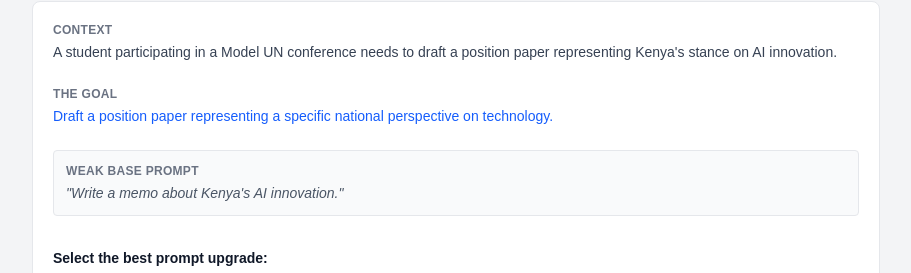
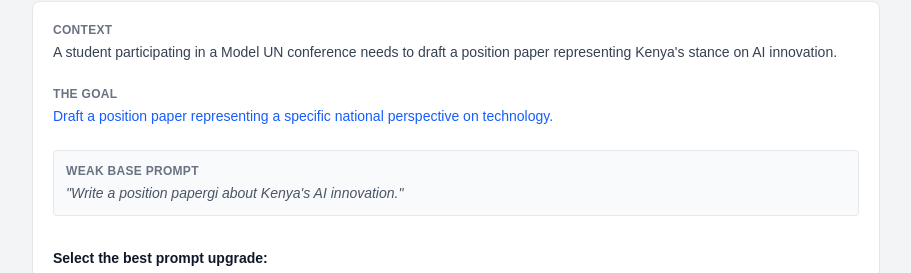
Before and after one commit to catebarry/ai-literacy-site, a Next.js app: page /modules/mastering-llms in a window 1280 px wide. Shown: the part 1078-1351 px from the top of the page, without its empty margins (184-1095 px from the left). Built offline with nearby package versions, Linux system fonts and the light colour scheme.

Commit message:
Fixed wording on about page

```diff
--- a/app/about/page.tsx
+++ b/app/about/page.tsx
@@ -32,7 +32,7 @@ export default function AboutPage() {
                 {[
                   "Experiment with real AI concepts in a safe environment",
                   "Learn to identify AI errors and limitations",
-                  "Reflect on ethical questions and real-world implications",
+                  "Reflect on questions about ethics and real-world implications",
                   "Develop skills for responsible AI use",
                 ].map((item) => (
                   <li key={item} className="flex items-start gap-4 text-base text-gray-600">
--- a/app/modules/mastering-llms/page.tsx
+++ b/app/modules/mastering-llms/page.tsx
@@ -49,7 +49,7 @@ const scenarios = [
     goal: "Draft a position paper representing a specific national perspective on technology.",
     context:
       "A student participating in a Model UN conference needs to draft a position paper representing Kenya's stance on AI innovation.",
-    weakPrompt: "Write a memo about Kenya's AI innovation.",
+    weakPrompt: "Write a position papergi about Kenya's AI innovation.",
     options: [
       {
         id: "opt_1",
```
